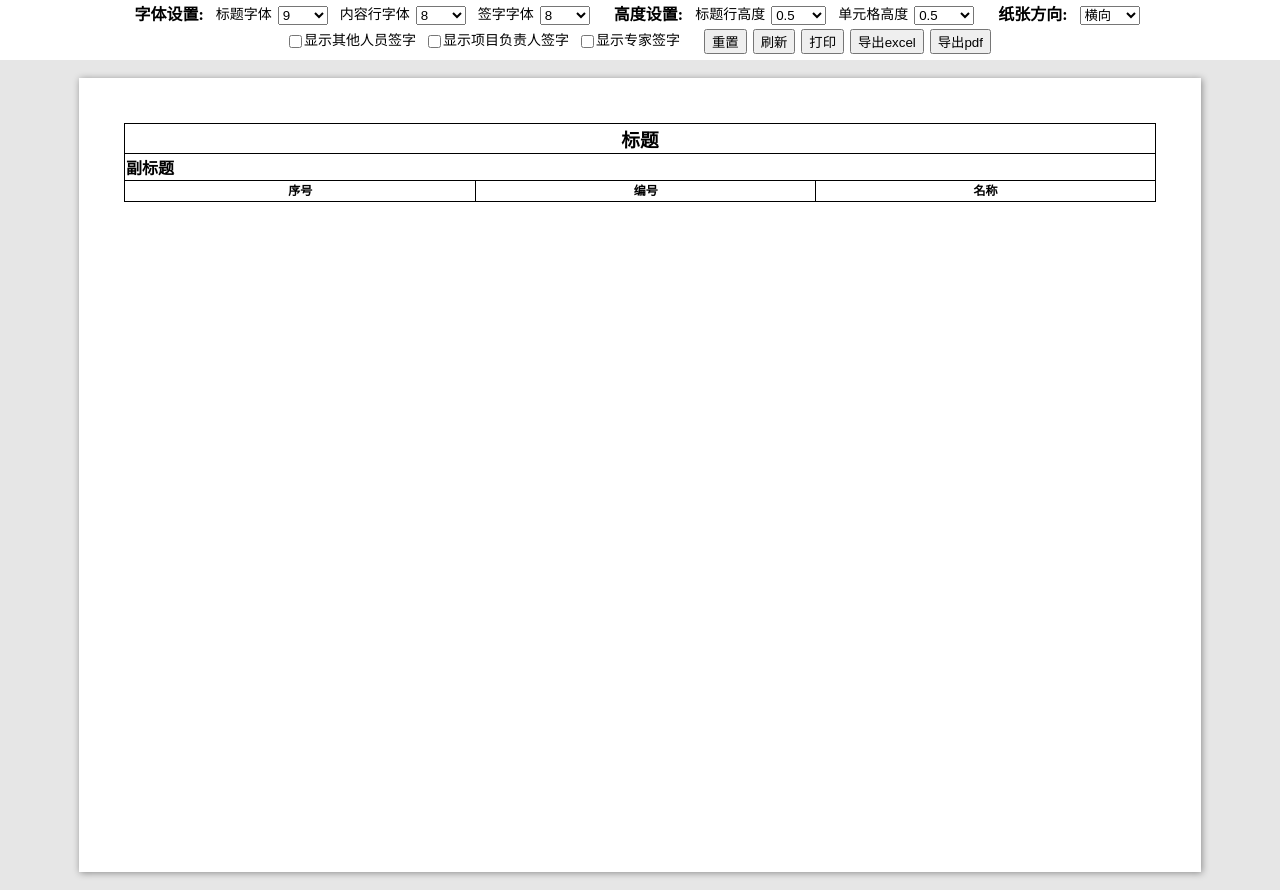
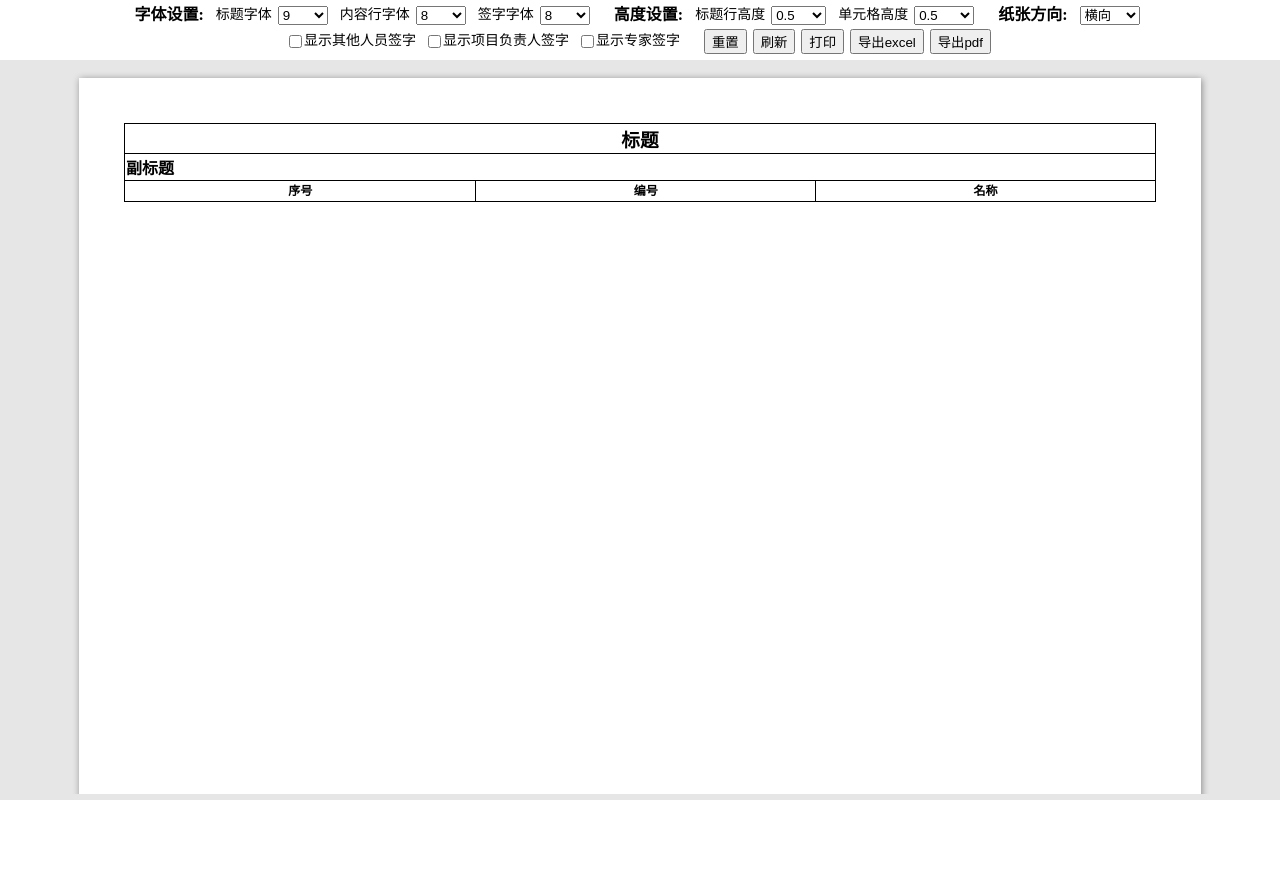
Before and after one commit to johnshere/print-page, a Vue app: page / in a window 1280 px wide. After the commit the page ends 800 px from the top, so only its background shows below. Built offline with nearby package versions, Linux system fonts and the light colour scheme.

Commit message:
feat: scroll auto

```diff
--- a/src/style.scss
+++ b/src/style.scss
@@ -1,5 +1,5 @@
 .print-page {
-    min-height: 100vh;
+    height: 100vh;
     position: relative;
     overflow: hidden;
     display: flex;
@@ -75,6 +75,7 @@
             display: flex;
             align-items: flex-start;
             justify-content: space-around;
+            overflow: auto;
         }
 
         &origin {
@@ -160,9 +161,6 @@
     }
 
     &.portrait {
-        min-width: 250mm;
-        overflow-x: auto;
-
         .print-page_ {
             &a4-wrap {
                 width: 210mm;
@@ -179,9 +177,6 @@
     }
 
     &.landscape {
-        min-width: 300mm;
-        overflow-x: auto;
-
         .eu-popper {
             display: none;
         }
```
